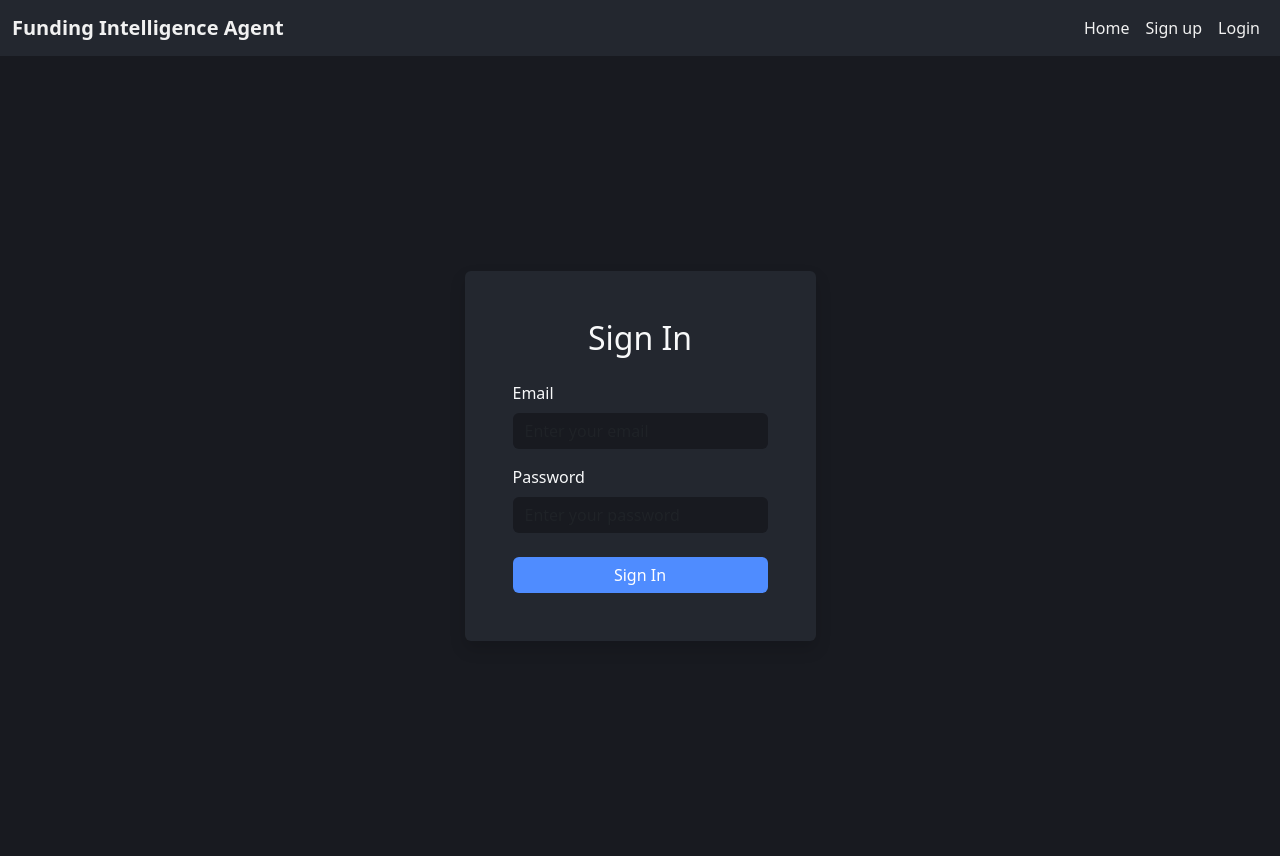
After one commit to mauriciozuleta/funding-research-app, a Django app: page /login/ in a window 1280 px wide. The commit adds this page. Run offline with Django 5.2, Linux system fonts and the light colour scheme.

Commit message:
Add login page and route, link to dashboard

```diff
--- a/core/urls.py
+++ b/core/urls.py
@@ -8,4 +8,5 @@ urlpatterns = [
     path('signup/register/', views.register, name='register'),
     path('openai-paypal/', views.openai_paypal, name='openai_paypal'),
     path('dashboard/', views.dashboard, name='dashboard'),
+    path('login/', views.login_view, name='login'),
 ]
--- a/core/views.py
+++ b/core/views.py
@@ -1,3 +1,5 @@
+def login_view(request):
+    return render(request, 'login.html')
 def dashboard(request):
     return render(request, 'dashboard.html')
 def signup_intro(request):
--- a/templates/dashboard.html
+++ b/templates/dashboard.html
@@ -17,7 +17,7 @@
       <img src="https://img.icons8.com/ios/50/ff6f61/microscope--v1.png" alt="Research" id="fundingSidebarIcon" class="sidebar-icon active" style="width:32px; height:32px; margin-bottom: 16px; cursor:pointer;" title="Research">
       <img src="https://img.icons8.com/ios/50/43d675/folder-invoices--v1.png" alt="Folder" id="folderSidebarIcon" class="sidebar-icon" style="width:32px; height:32px; margin-bottom: 16px; cursor:pointer;" title="Folder">
       <img src="https://img.icons8.com/ios/50/f9a825/name--v1.png" alt="User Banner" id="userBannerSidebarIcon" class="sidebar-icon" style="width:32px; height:32px; margin-bottom: 16px; cursor:pointer;" title="Personal Banner">
-      <img src="https://img.icons8.com/ios-filled/50/8e44ad/chatgpt.png" alt="OpenAI" id="openAISidebarIcon" class="sidebar-icon" style="width:32px; height:32px; margin-bottom: 16px; cursor:pointer; background:#fff; border-radius:6px; padding:2px;" title="OpenAI Chat">
+      <img src="https://img.icons8.com/ios/50/8e44ad/robot--v1.png" alt="AI Agent" id="openAISidebarIcon" class="sidebar-icon" style="width:32px; height:32px; margin-bottom: 16px; cursor:pointer; background:none; border-radius:6px; padding:2px;" title="AI Agent Chat">
       <div style="flex-grow:1;"></div>
       <img src="https://img.icons8.com/ios/50/4f8cff/settings.png" alt="Settings" id="settingsSidebarIcon" class="sidebar-icon" style="width:32px; height:32px; margin-bottom: 0; cursor:pointer;" title="Settings">
     </div>
--- /dev/null
+++ b/templates/login.html
@@ -0,0 +1,23 @@
+{% extends 'base.html' %}
+{% block content %}
+<div class="d-flex justify-content-center align-items-center" style="height: 100vh; background: #181a20;">
+  <form id="loginForm" class="p-5 rounded shadow" style="background: #23272f; min-width: 340px; max-width: 400px;">
+    <h2 class="text-center text-light mb-4">Sign In</h2>
+    <div class="mb-3">
+      <label for="loginEmail" class="form-label text-light">Email</label>
+      <input type="email" class="form-control" id="loginEmail" placeholder="Enter your email" required style="background:#181a20; color:#f1f1f1; border:none;">
+    </div>
+    <div class="mb-4">
+      <label for="loginPassword" class="form-label text-light">Password</label>
+      <input type="password" class="form-control" id="loginPassword" placeholder="Enter your password" required style="background:#181a20; color:#f1f1f1; border:none;">
+    </div>
+    <button type="submit" class="btn btn-primary w-100">Sign In</button>
+  </form>
+</div>
+<script>
+  document.getElementById('loginForm').onsubmit = function(e) {
+    e.preventDefault();
+    window.location.href = '/dashboard';
+  };
+</script>
+{% endblock %}
```
